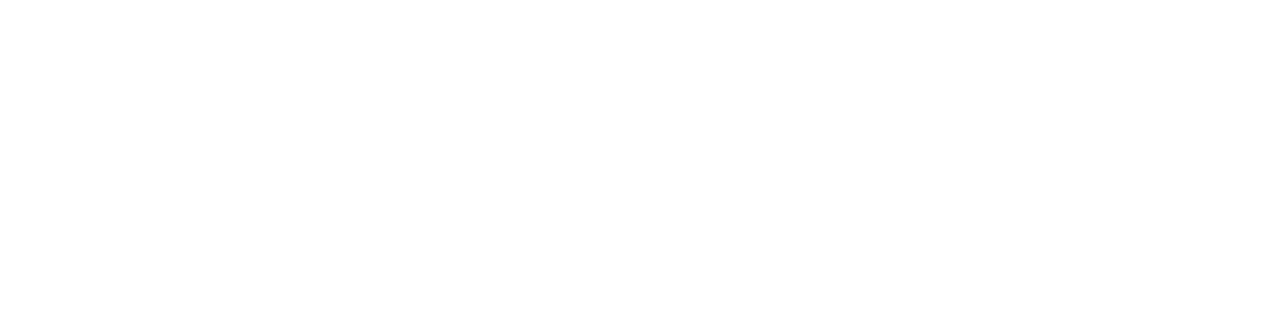
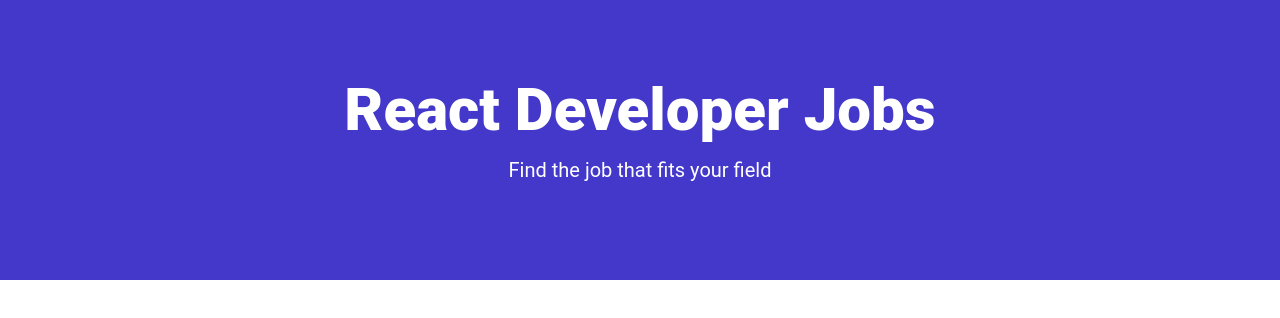
Before and after one commit to joeyovey/react-jobs, a React (Vite) app: page / in a window 1280 px wide. Shown: the top 318 px of the page. Built offline with nearby package versions, Linux system fonts and the light colour scheme.

Commit message:
imported react Outlet to display all the pages

```diff
--- a/src/layouts/MainLayout.jsx
+++ b/src/layouts/MainLayout.jsx
@@ -1,10 +1,10 @@
-import React from 'react'
+import { Outlet } from 'react-router-dom'
 
 const MainLayout = () => {
   return (
-    <div>
-
-    </div>
+    <>
+      <Outlet />
+    </>
   )
 }
 
```
